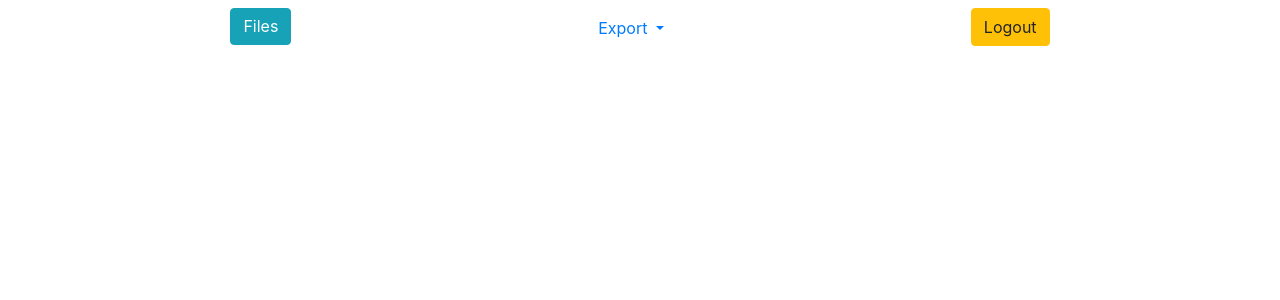
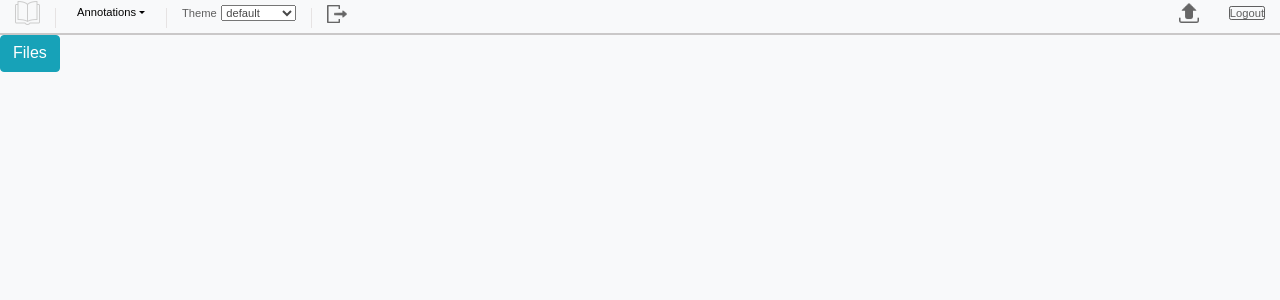
Before and after one commit to OpenPecha/openpecha-bot, a Flask app: template app/bot/templates/main.html in a window 1280 px wide. Shown: the top 300 px of the page. Run offline with Flask 2, Linux system fonts and the light colour scheme; the template is opened without the code that fills it: most values are stand-ins (such as "Sample title", 1, 10 or a date in 2020); parts of the project's set-up code (start-up, migrations or seed data) failed here and were passed over; some libraries are stand-ins or nearby versions.

Commit message:
feat(UI): new toolbar

```diff
--- /dev/null
+++ b/app/bot/static/css/toolbar.css
@@ -0,0 +1,150 @@
+body {
+  margin: 0;
+  background-color: #F8F9FA;
+  font-family: sans-serif;
+}
+
+/* TOOLBAR */
+
+.toolbar {
+  width: 100%;
+  height: 35px;
+  border-bottom: 2px solid #cac8c8;
+}
+
+.toolbar-item {
+  padding: 0% 15px 0.3% 15px;
+  position: relative;
+  margin-left: auto;
+  margin-right: auto;
+}
+
+.item-left {
+  float: left;
+}
+
+.item-right {
+  float: right;
+}
+
+.delimeter {
+  border-left: 1px solid #e6e3e3;
+  height: 20px;
+  margin-top: 7.5px;
+}
+
+.toolbar-legend {
+  font-size: 0.7em;
+  color: #5f5f5f;
+}
+
+/* Select Annotations */
+
+.dropdown-toggle {
+  background-color: transparent;
+  border-style: none;
+  border-top: none;
+  border-right: none;
+  border-left: none;
+  font-size: 0.7em;
+}
+
+.dropdown-menu {
+  background-color: #fff;
+}
+
+.dropdown-header {
+  font-size: 0.7em;
+  color: #cbcdce
+}
+.dropdown-menu>li>a{
+  color: #000;
+  font-size: 0.7em;
+}
+
+li.dropdown-submenu:hover ul{
+  display: block;
+  left: 100%;
+}
+.dropdown-submenu{
+  position:relative;
+}
+
+.dropdown-submenu:hover .dropdown-menu{
+  top:0;
+}
+
+.selector {
+  margin-top: -5px;
+  font-size: 0.7em;
+  color: #494949;
+}
+
+.toolbar-button {
+  border-radius: 0.2em;
+  border-width: 1px;
+  border-style: solid;
+  font-size: 0.7em;
+  text-align: center;
+  color: #5f5f5f;
+}
+
+.toolbar-button:hover {
+  box-shadow: 0 0 1px black;
+}
+
+
+/* Tooltip */
+
+.tooltip {
+  position: relative;
+}
+
+.tooltip .tooltiptext {
+  visibility: hidden;
+  width: 120px;
+  background-color: black;
+  color: #fff;
+  text-align: center;
+  border-radius: 6px;
+  padding: 5px 0;
+  position: absolute;
+  z-index: 1;
+  top: 150%;
+  left: 50%;
+  margin-left: -60px;
+}
+
+.tooltip .tooltiptext::after {
+  content: "";
+  position: absolute;
+  bottom: 100%;
+  left: 50%;
+  margin-left: -5px;
+  border-width: 5px;
+  border-style: solid;
+  border-color: transparent transparent black transparent;
+}
+
+.tooltip:hover .tooltip-text {
+  visibility: visible;
+}
+
+.toolbar-export-button {
+  padding: 0.3% 20px 0.3% 15px;
+  border-radius: 0.15em;
+  position: relative;
+  margin-left: auto;
+  margin-right: auto;
+  float: left;
+  color: black;
+  font-size: 0.7em;
+  font-weight: bold;
+  text-align: center;
+/*   border-left: 1px solid #c4c4c4; */
+  border-right: 1px solid #c4c4c4;
+}
+
+.toolbar-export-button:hover {
+  box-shadow: 0 0 1px black;
+}
--- a/app/bot/templates/main.html
+++ b/app/bot/templates/main.html
@@ -2,6 +2,8 @@
 {% block head %}
 <!--Fonts-->
 <link rel="stylesheet" type="text/css" href="{{ url_for('static', filename='css/font.css') }}">
+
+<link rel="stylesheet" type="text/css" href="{{ url_for('static', filename='css/toolbar.css') }}">
 
 <!-- CodeMirror -->
 <script src="{{ url_for('static', filename='codemirror/lib/codemirror.js') }}"></script>
@@ -24,66 +26,83 @@
 {% block title %}OpenPecha | Editor{% endblock %}
 
 {% block nav %}
-<div class=" container">
-    <ul class="nav nav-pills s nav-fill pt-2">
-        <li class="nav-item">
-            <button type="button" id="files-toggle" class="btn btn-xs btn-info" data-toggle="collapse"
-                data-target="#demo">Files</button>
-            <!-- <a class="nav-link active" href="{{ url_for('index', pecha_id=pecha_id, branch=branch) }}">Editor</a> -->
-        </li>
+<div class="toolbar">
 
-        <li class="nav-item dropdown">
-            <a class="nav-link dropdown-toggle" data-toggle="dropdown" href="#" role="button" aria-haspopup="true"
-                aria-expanded="false">
-                Export
-            </a>
-            <div class="dropdown-menu">
-                <form class="px-3 py-1" action="{{ url_for('apply_layers', pecha_id=pecha_id, branch=branch) }}"
-                    method="post">
-                    <fieldset class="form-group">
-                        <b>Choose layers:</b>
-                        {% for layer in layers %}
-                        <div class="form-check">
-                            <input type="checkbox" class="form-check-input" name="layers" value="{{ layer }}">
-                            <label class="form-check-label">
-                                <i>{{ layer }}</i>
-                            </label>
-                        </div>
-                        {% endfor %}
-                        <b>Choose Format:</b>
-                        {% for format in formats %}
-                        <div class="form-check">
-                            <input type="radio" class="form-check-input" name="format" value="{{ format }}">
-                            <label class="form-check-label">
-                                <i>{{ format }}</i>
-                            </label>
-                        </div>
-                        {% endfor %}
-                    </fieldset>
-                    <button type="submit" class="btn btn-sm btn-outline-primary btn-block">Apply</button>
-                </form>
-            </div>
-        </li>
-        {% if is_owner %}
-        <li class="nav-item">
-            <a href="{{ url_for('update', pecha_id=pecha_id, branch=branch) }}" type="button"
-                class="btn btn-xs btn-success">
-                Update
-            </a>
-        </li>
-        {% endif %}
-        <li class="nav-item">
-            <a href="{{ url_for('logout', pecha_id=pecha_id, branch=branch) }}" type="button"
-                class="btn btn-xs btn-warning">
-                Logout
-            </a>
-        </li>
-    </ul>
+    <div class="toolbar-item item-left">
+        <a href="#"><img src="{{ url_for('static', filename='/img/icons/book.png') }}" alt="book-icon"
+                style="height: 25px; width: 25px;"></a>
+    </div>
+    <div class="item-left delimeter"></div>
+    <div class="toolbar-item item-left">
+        <div class="btn-group">
+            <button class="dropdown-toggle" type="button" id="dropdownMenu1" data-toggle="dropdown" aria-haspopup="true"
+                aria-expanded="true">Annotations</button>
+            <ul class="dropdown-menu">
+                <h6 class="dropdown-header">VIEWS</h6>
+                <li class="dropdown-submenu">
+                    <a class="dropdown-item" href="#">Tsadra Ebook</a>
+                    <ul class="dropdown-menu">
+                        <li><a class="dropdown-item" href="#">Toc</a></li>
+                        <li><a class="dropdown-item" href="#">Tsawa</a></li>
+                        <li><a class="dropdown-item" href="#">Citation</a></li>
+                        <li><a class="dropdown-item" href="#">Yigchung</a></li>
+                    </ul>
+                </li>
+                <li class="dropdown-submenu">
+                    <a class="dropdown-item" href="#">Mordern Version</a>
+                    <ul class="dropdown-menu">
+                        <li><a class="dropdown-item" href="#">Normalization</a></li>
+                    </ul>
+                </li>
+                <div class="dropdown-divider"></div>
+                <h6 class="dropdown-header">ANNOTATIONS</h6>
+                <li><a class="dropdown-item" href="#">Metadata</a></li>
+                <li><a class="dropdown-item" href="#">Pagination</a></li>
+                <li><a class="dropdown-item" href="#">Tsawa</a></li>
+                <li><a class="dropdown-item" href="#">Yigchung</a></li>
+                <li><a class="dropdown-item" href="#">Sabche</a></li>
+            </ul>
+        </div>
+    </div>
+    <div class="item-left delimeter"></div>
+    <div class="toolbar-item item-left">
+        <span class="toolbar-legend">Theme</span>
+        <select onchange="selectTheme()" class="selector">
+            <option selected>default</option>
+            <option>3024-day</option>
+            <option>3024-night</option>
+            <option>abcdef</option>
+            <option>ambiance</option>
+            <option>ayu-dark</option>
+        </select>
+    </div>
+    <div class="item-left delimeter"></div>
+    <div class="toolbar-item item-left">
+        <a href="#"><img style="height: 18px; width: 20px; margin-top: 2px;"
+                src="{{ url_for('static', filename='/img/icons/export.png') }}" alt="upload-icon"></a>
+    </div>
+    {% if is_owner %}
+    <div class="item-left delimeter"></div>
+    <div class="toolbar-item item-left">
+        <a href="#"><span class="toolbar-button">Publish<img id="hunCaret" src="" alt=""></span></a>
+    </div>
+    {% endif %}
+
+    <div class="toolbar-item item-right">
+        <a href="#"><span class="toolbar-button">Logout<img id="hunCaret" src="" alt=""></span></a>
+    </div>
+
+    <div class="toolbar-item item-right">
+        <a href="#"><img style="height: 20px; width: 20px;"
+                src="{{ url_for('static', filename='img/icons/upload.png')}}" alt="upload-icon"></a>
+    </div>
+
 </div>
 {% endblock %}
 
 {% block content %}
-
+<button type="button" id="files-toggle" class="btn btn-xs btn-info" data-toggle="collapse"
+    data-target="#demo">Files</button>
 <div class="row">
     <div class="col-3 scrollbar collapse" id="demo">
         <div class="repo-files" id="file-list"></div>
@@ -101,4 +120,11 @@
     listFiles('OpenPecha', '{{ pecha_id }}', '{{ branch }}');
 </script>
 <script type="module" src="{{ url_for('static', filename='js/editor.js') }}"></script>
+
+<script>
+    $(".dropdown-menu li a").click(function () {
+        var selText = $(this).text();
+        $(this).parents('.btn-group').find('.dropdown-toggle').html(selText + ' <span class="caret"></span>');
+    });
+</script>
 {% endblock %}
```
Also changed, not shown: app/bot/static/img/icons/book.png (added), app/bot/static/img/icons/checkmark.png (added), app/bot/static/img/icons/export.png (added), app/bot/static/img/icons/menu-vertical.png (added), app/bot/static/img/icons/upload.png (added).
